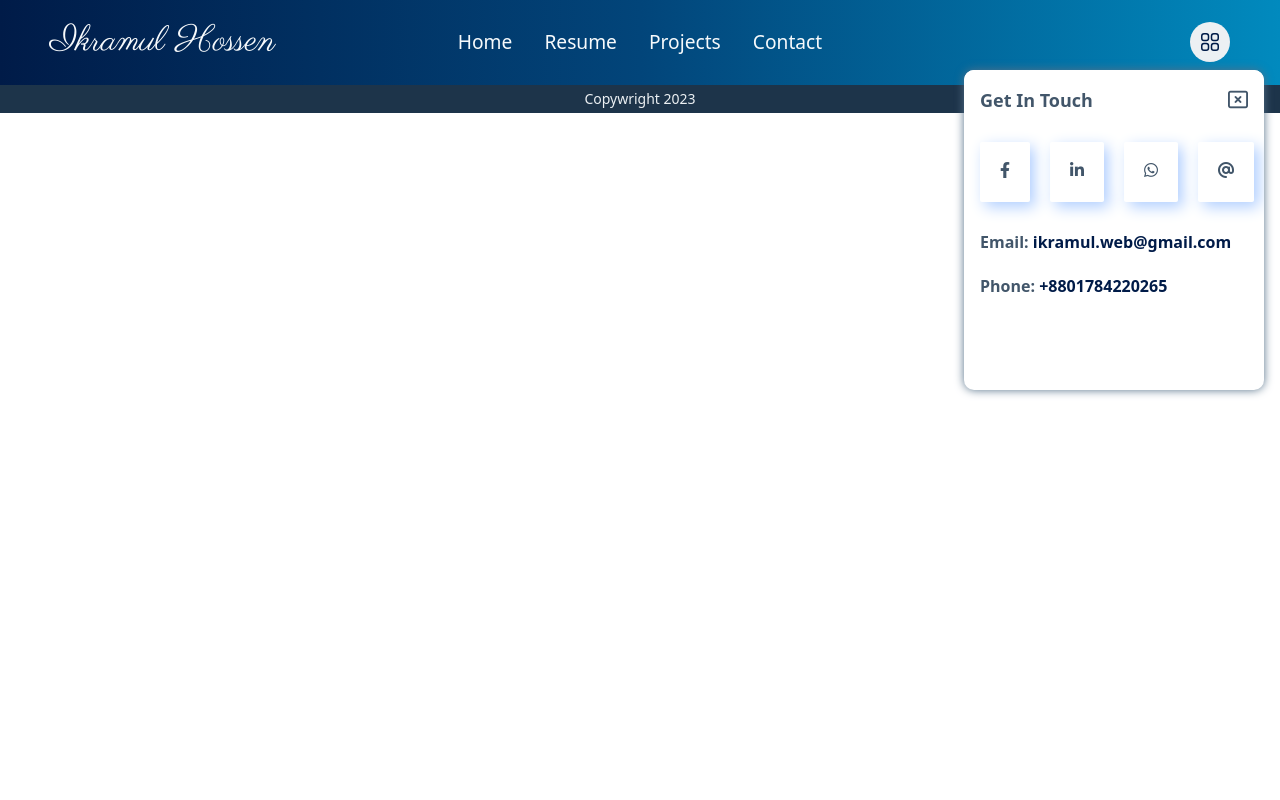
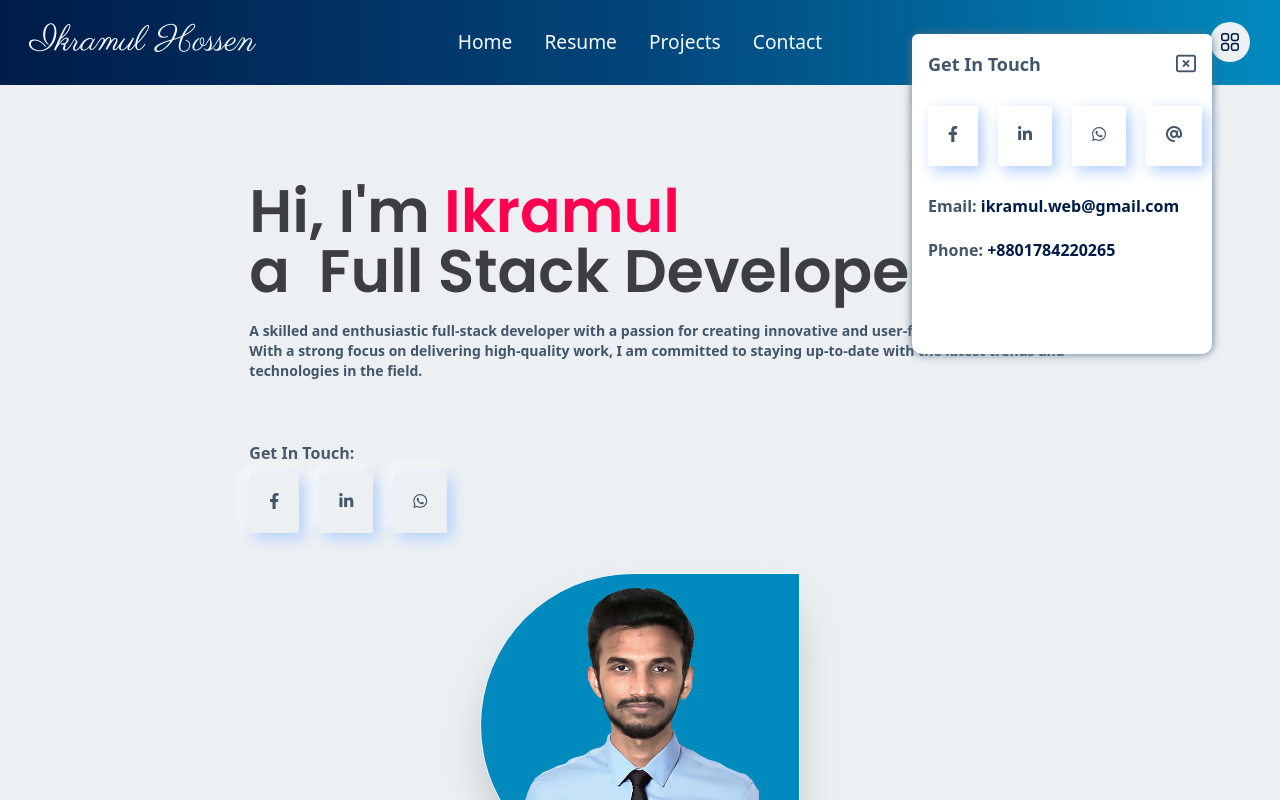
Before and after one commit to ikram3031/Portfolio, a React (Vite) app: page / in a window 1280 px wide. Both pictures are taken after a click on the button 1082 px from the left and 42 px from the top of the page. Shown: the top 800 px of the page. Built offline with nearby package versions, Linux system fonts and the light colour scheme.

Commit message:
Navbar Done

```diff
--- a/src/components/Sidebar.jsx
+++ b/src/components/Sidebar.jsx
@@ -1,4 +1,5 @@
-import React, { useEffect } from 'react'
+import React, { useEffect } from 'react';
+import './components.scss'
 
 const Sidebar = ({ setSidebar = () => { } }) => {
 
@@ -18,7 +19,9 @@ const Sidebar = ({ setSidebar = () => { } }) => {
     }, [setSidebar]);
 
     return (
-        <div className="sidebar absolute overflow-hidden z-99">
+
+        <div className="sidebar">
+            <div className="sidebar_container">
                 <div className="bg-white p-4 rounded-md flex flex-col align-center justify-center gap-5">
                     <div className="flex text-para text-xl justify-between">
                         <span className='text-pop text-lg font-bold'>Get In Touch</span>
@@ -58,6 +61,8 @@ const Sidebar = ({ setSidebar = () => { } }) => {
                     </div>
                 </div>
             </div>
+        </div>
+
     )
 }
 
--- a/src/components/components.scss
+++ b/src/components/components.scss
@@ -27,7 +27,7 @@
             border-radius: 50%;
         }
 
-        .mobile_nav_menu{
+        .mobile_nav_menu {
             display: flex;
             flex-direction: column;
             width: 80%;
@@ -44,3 +44,28 @@
 
 
 }
+
+/* Sidebar */
+
+.sidebar {
+    max-width: 1240px;
+    margin: 0 1rem;
+    position: fixed;
+    overflow: hidden;
+    z-index: 99;
+    // top: 0;
+
+    .sidebar_container {
+        position: fixed;
+        top: 34px;
+        left: 70vw;
+
+        margin: 0 1rem;
+        height: 40vh;
+        width: 300px;
+        background-color: #fff;
+        transition: right 0.3s ease-in-out;
+        border-radius: 10px;
+        box-shadow: 0px 0px 10px 0px #567189;
+    }
+}
--- a/src/index.scss
+++ b/src/index.scss
@@ -71,7 +71,7 @@
 
 
 .container {
-    max-width: 1200px;
+    max-width: 1240px;
     margin: 0 auto;
 }
 
@@ -173,21 +173,6 @@
     background-color: #fff;
     /* Add a background color */
 }
-
-/* Sidebar */
-.sidebar {
-    position: fixed;
-    top: 70px;
-    right: 0;
-    margin: 0 1rem;
-    height: 40vh;
-    width: 300px;
-    background-color: #fff;
-    transition: right 0.3s ease-in-out;
-    border-radius: 10px;
-    box-shadow: 0px 0px 10px 0px #567189;
-}
-
 /* Min height */
 .hight {
     min-height: 90vh;
--- a/src/pages/Home.jsx
+++ b/src/pages/Home.jsx
@@ -1,4 +1,5 @@
 import React from 'react';
+import './pages.scss';
 
 import Hero from '../sections/Hero';
 import PortfolioSection from '../sections/PortfolioSection';
@@ -6,18 +7,16 @@ import WhatDoIDo from '../sections/WhatDoIDo';
 
 const Home = () => {
   return (
-    <div className=' bg-light'>
+    <div className='home '>
+      <div className='home_container '>
 
+        {/* HEro section */}
+        <Hero />
 
+        {/* What DO I DO */}
+        {/* <WhatDoIDo /> */}
 
-      {/* HEro section */}
-      {/* <Hero /> */}
-
-      {/* What DO I DO */}
-      {/* <WhatDoIDo /> */}
-
-      {/* <PortfolioSection /> */}
-
+        {/* <PortfolioSection /> */}</div>
     </div>
   )
 }
--- /dev/null
+++ b/src/pages/pages.scss
@@ -0,0 +1,9 @@
+.home {
+    background-color: rgb(236, 240, 243);
+
+    .home_container {
+        max-width: 1280px;
+        margin: 0 auto;
+
+    }
+}
--- a/src/sections/Navbar.jsx
+++ b/src/sections/Navbar.jsx
@@ -11,12 +11,13 @@ const Navbar = () => {
 
   const handleSidebar = () => {
     setSidebar(!sidebar);
-    console.log(sidebar)
+    // sidebar = !sidebar
+    console.log(`Sidebar is : ${sidebar}`)
   };
 
   const handleMobileBar = () => {
     setMobileBar(!mobileBar);
-    console.log(mobileBar)
+    // console.log(mobileBar)                             n
   };
 
 
--- a/src/sections/Sections.scss
+++ b/src/sections/Sections.scss
@@ -3,7 +3,7 @@
     background: linear-gradient(to right, #001b48, #02457a, #018abe);
 
     .nav_container {
-        max-width: 1200px;
+        max-width: 1240px;
         display: flex;
         justify-content: space-between;
         align-items: center;
```
Also changed, not shown: 1 other file (tests, documents, lock files or other folders). Lines whose indentation alone changed are shown as unchanged.
